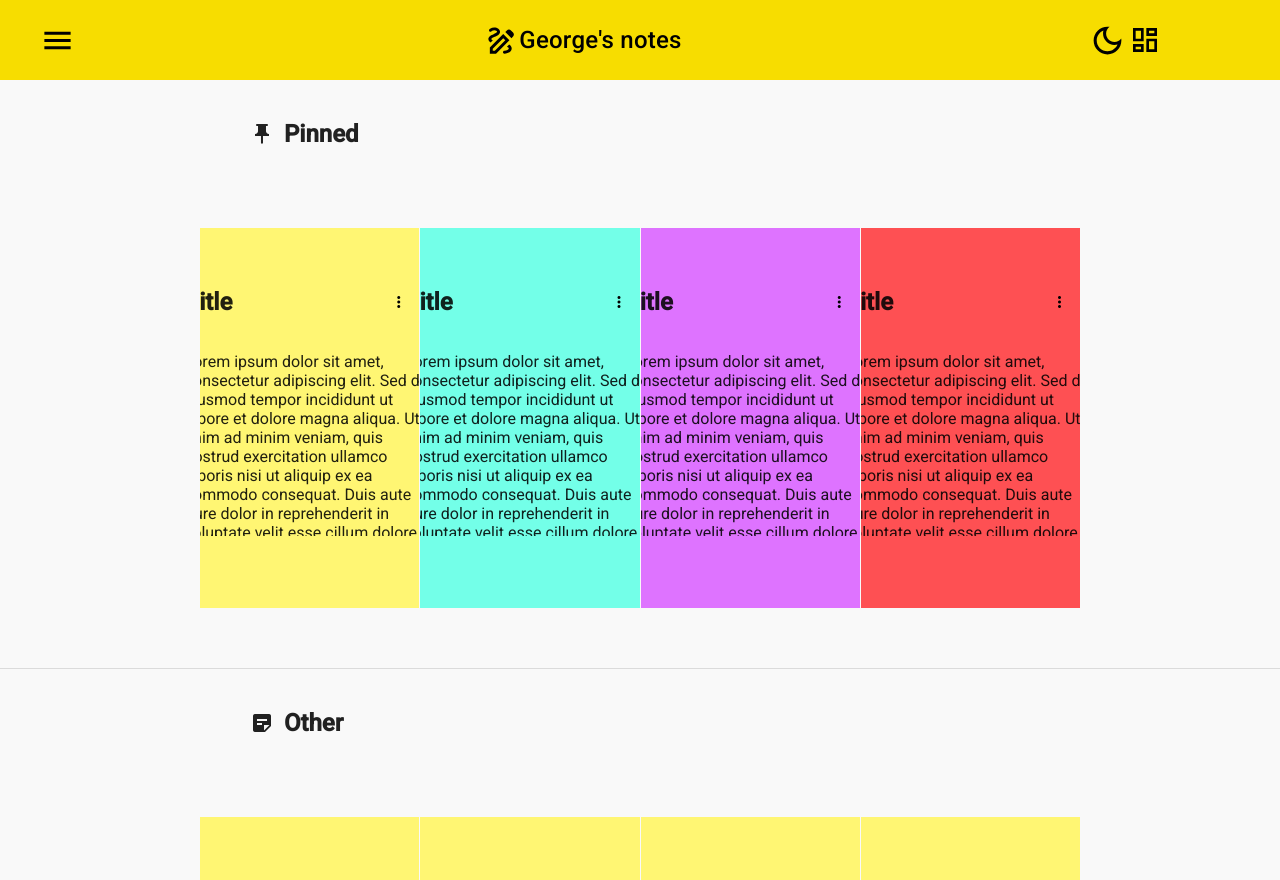
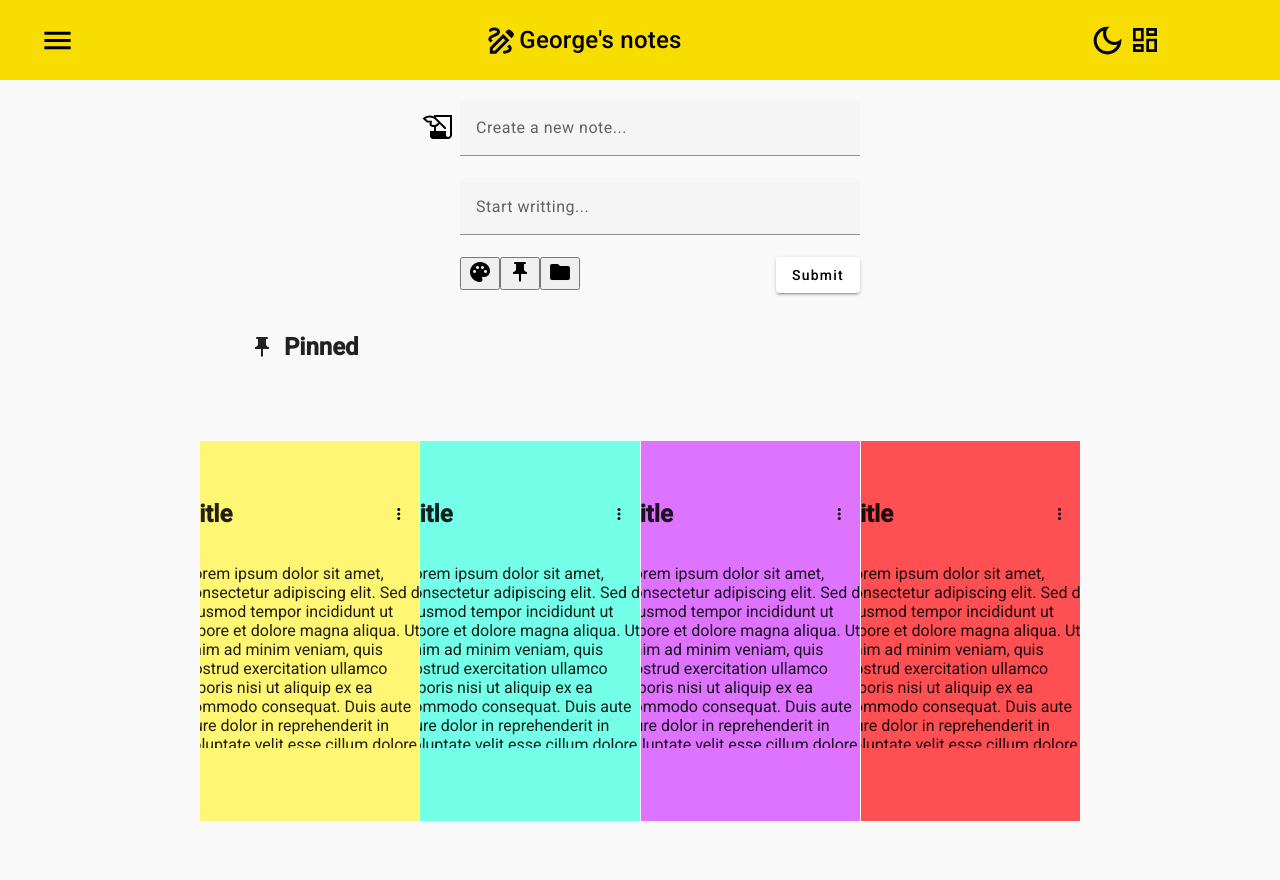
Before and after one commit to JorgeRomanoAlcalde/NoteApp, an Angular app: page / in a window 1280 px wide. Built offline with nearby package versions, Linux system fonts and the light colour scheme.

Commit message:
writting new note form almost finished

```diff
--- a/src/app/components/index/index.component.css
+++ b/src/app/components/index/index.component.css
@@ -1,3 +1,30 @@
+/* FORM */
+.formNote{
+    display: flex;
+    flex-direction: row;
+    justify-content: center;
+    margin-top: 20px;
+}
+
+.formNote #writeIcon{
+    height: 40px;
+    width: 40px;
+    margin-top: 7px;
+}
+
+.formNote form{
+    display: flex;
+    flex-direction: column;
+    width: 400px;
+}
+
+.formNote form .options{
+    display: flex;
+    justify-content: space-between;
+}
+
+/* MAIN */
+
 .titles{
     display: flex;
     justify-content: flex-start;
--- a/src/app/components/index/index.component.html
+++ b/src/app/components/index/index.component.html
@@ -1,5 +1,25 @@
 <app-toolbar>
     <section>
+        <section class="formNote">
+            <mat-icon id="writeIcon"><svg xmlns="http://www.w3.org/2000/svg" enable-background="new 0 0 20 20" height="40px" viewBox="0 0 20 20" width="40px" fill="#000000"><g><rect fill="none" height="20" width="20" x="0"/></g><g><g><path d="M7,4v0.73c-0.68-0.32-1.4-0.5-2.13-0.5c-1.28,0-2.56,0.49-3.54,1.46l2.12,2.12h1.41L4.76,9.13 c0.62,0.62,1.42,0.92,2.23,0.92c0,0,0.01,0,0.01,0V12H5v2.5C5,15.33,5.67,16,6.5,16H14c1.1,0,2-0.9,2-2V4H7z M6.99,9.05 c-0.43,0-0.84-0.12-1.19-0.36l0.15-1.87H3.87L2.84,5.79c0.61-0.36,1.31-0.55,2.03-0.55c1.07,0,2.07,0.42,2.83,1.17l1.41,1.41 l-0.6,0.6C8.1,8.82,7.56,9.05,6.99,9.05z M15,14c0,0.55-0.45,1-1,1s-1-0.45-1-1v-2H8V9.87c0.44-0.15,0.86-0.39,1.22-0.74l0.6-0.6 L12.29,11H13v-0.71L8.4,5.7C8.28,5.57,8.14,5.48,8,5.37V5h7V14z"/></g></g></svg></mat-icon>
+            <form>
+                <mat-form-field>
+                    <input matInput placeholder="Create a new note..."/>
+                </mat-form-field>
+                <mat-form-field>
+                    <textarea matInput cdkTextareaAutosize #autosize="cdkTextareaAutosize" cdkAutosizeMinRows="1" placeholder="Start writting..."></textarea>
+                </mat-form-field>
+                <div class="options">
+                    <div>
+                        <button [matMenuTriggerFor]="colors"><mat-icon>palette</mat-icon></button>
+                        <button><mat-icon>push_pin</mat-icon></button>
+                        <button [matMenuTriggerFor]="folders"><mat-icon>folder</mat-icon></button>
+                    </div>
+                    <button type="submit" mat-raised-button>Submit</button>
+                </div>
+            </form>
+        </section>
+
         <div class="titles">
             <mat-icon>push_pin</mat-icon><h1>Pinned</h1>
         </div>
--- a/src/index.html
+++ b/src/index.html
@@ -6,7 +6,7 @@
   <base href="/">
   <meta name="viewport" content="width=device-width, initial-scale=1">
   <link rel="icon" type="image/svg+xml" href="/favicon.svg" />
-<link rel="shortcut icon" href="/favicon.ico" />
+  <link rel="shortcut icon" href="/favicon.ico" />
   <link rel="preconnect" href="https://fonts.gstatic.com">
   <link href="https://fonts.googleapis.com/css2?family=Roboto:wght@300;400;500&display=swap" rel="stylesheet">
   <link href="https://fonts.googleapis.com/icon?family=Material+Icons" rel="stylesheet">
```
